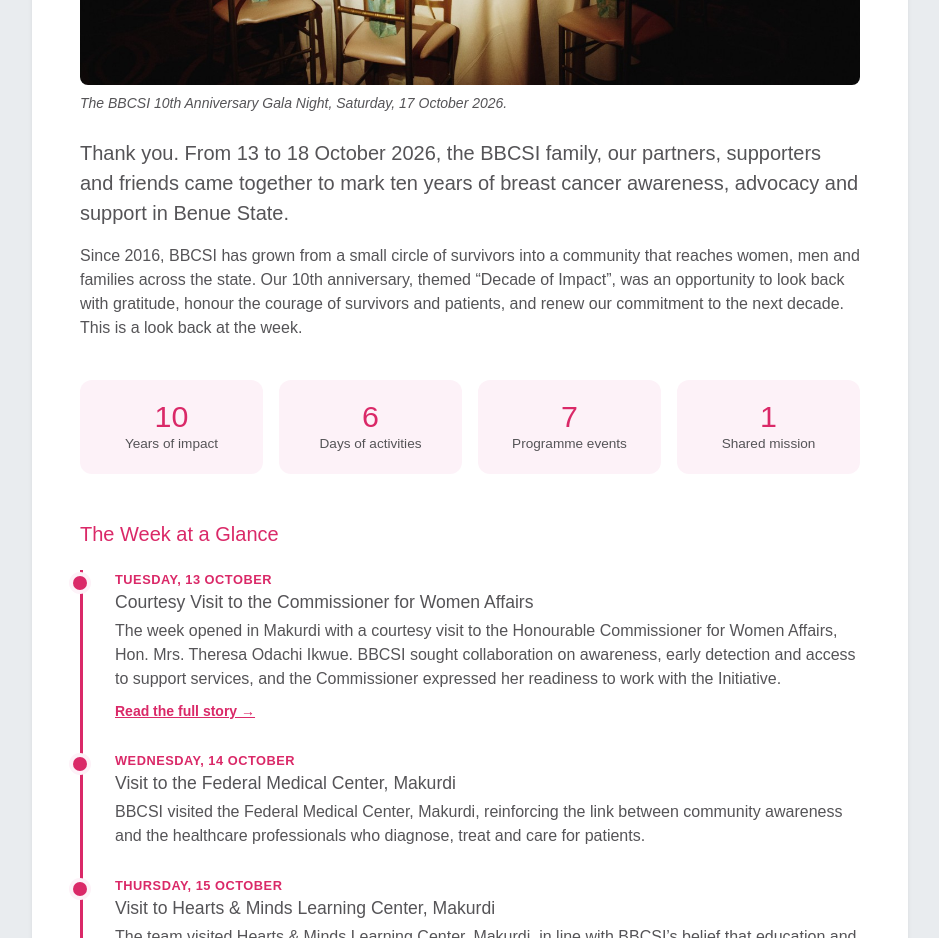
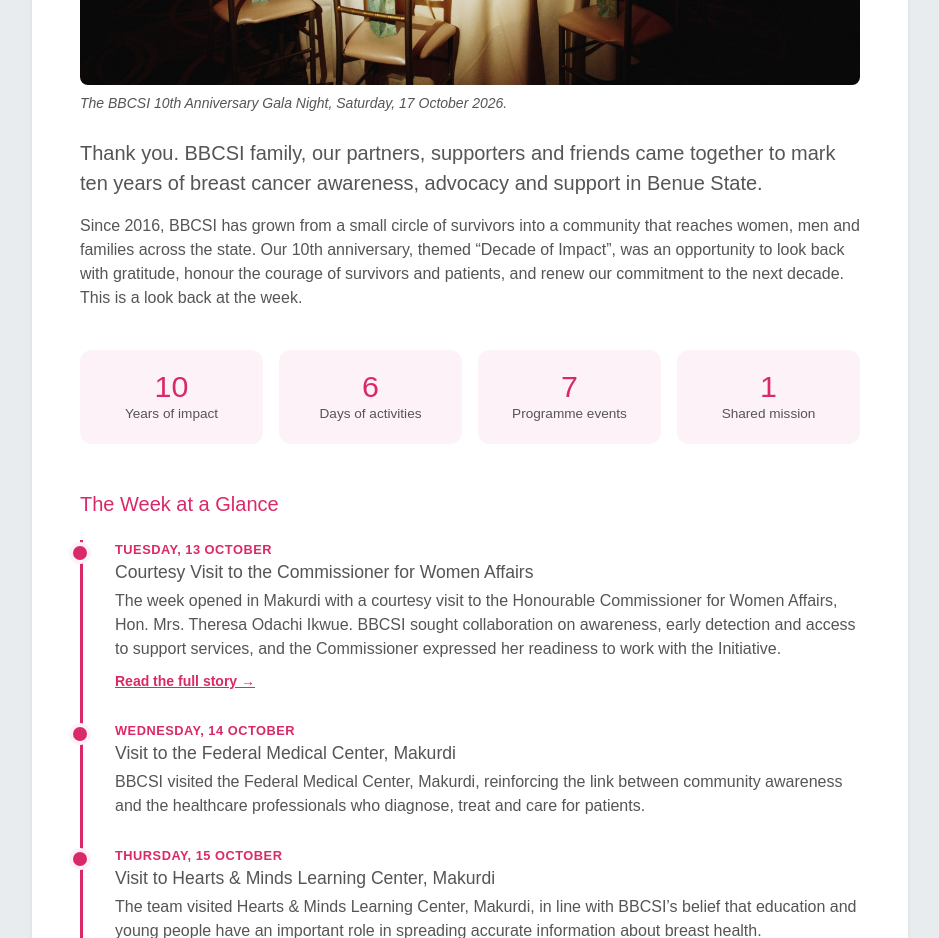
Before and after one commit to coresystechng/bbcsi, a plain HTML site: page 10th_anniversary_recap.html in a window 1280 px wide. Shown: the part 900-1838 px from the top of the page, without its empty margins (170-1109 px from the left). Drawn offline with nearby package versions, Linux system fonts and the light colour scheme; a web font is replaced by a local one.

Commit message:
Completed: 10th Anniversary recap, and fix date typo in (blog_mob_fashion_partnership.html)

```diff
--- a/10th_anniversary_recap.html
+++ b/10th_anniversary_recap.html
@@ -214,7 +214,7 @@
             <figcaption class="small fw-lighter mt-2 fst-italic">The BBCSI 10th Anniversary Gala Night, Saturday, 17 October 2026.</figcaption>
           </figure>
           <section class="fs-6" aria-label="Anniversary recap">
-            <p class="lead">Thank you. From 13 to 18 October 2026, the BBCSI family, our partners, supporters and friends came together to mark ten years of breast cancer awareness, advocacy and support in Benue State.</p>
+            <p class="lead">Thank you. BBCSI family, our partners, supporters and friends came together to mark ten years of breast cancer awareness, advocacy and support in Benue State.</p>
             <p>Since 2016, BBCSI has grown from a small circle of survivors into a community that reaches women, men and families across the state. Our 10th anniversary, themed &ldquo;Decade of Impact&rdquo;, was an opportunity to look back with gratitude, honour the courage of survivors and patients, and renew our commitment to the next decade. This is a look back at the week.</p>
 
             <div class="row g-3 my-4 text-center">
```
Also changed, not shown: blog/blog_mob_fashion_partnership.html (+1 -1 lines).
